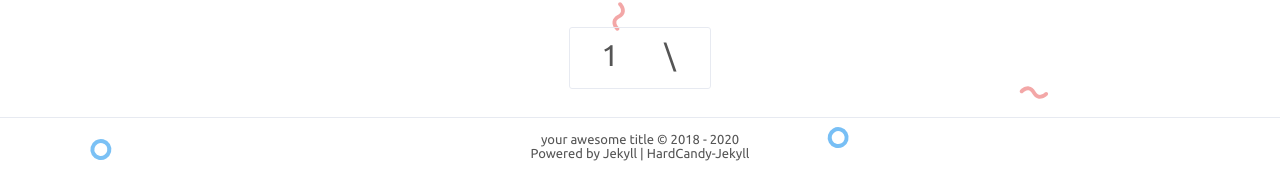
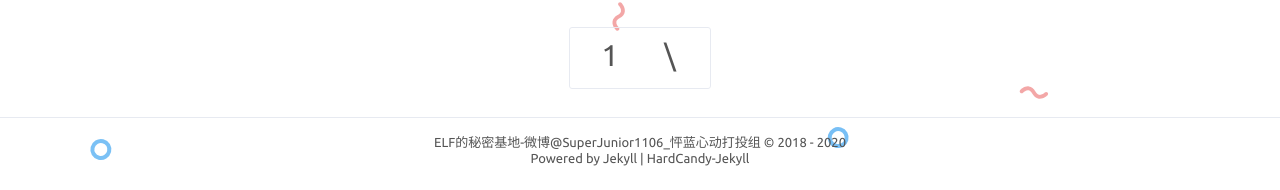
Before and after one commit to penglanxindong1106/penglanxindong1106.github.io, a Jekyll site: the page built from index.html, in a window 1280 px wide. Shown: the part 1455-1645 px from the top of the page. Built offline with Jekyll 4.4.1, drawn with Linux system fonts in a browser that asks for light colours; comment, search, counter and statistics services are not loaded.

Commit message:
Update _config.yml

```diff
--- a/_config.yml
+++ b/_config.yml
@@ -1,6 +1,6 @@
 # Site settings 配置站点
-title: 'your awesome title'
-description: 'your web description'
+title: 'ELF的秘密基地-微博@SuperJunior1106_怦蓝心动打投组'
+description: '微博@SuperJunior1106_怦蓝心动打投组，专注SuperJunior打投。感谢大眼仔给我们Github追星新体验。规则不断在变，一切以微博最新更新为准。'
 keywords: 'your web keywords, another keywords'
 url: 'https://abc.github.io' # your host
 
```
